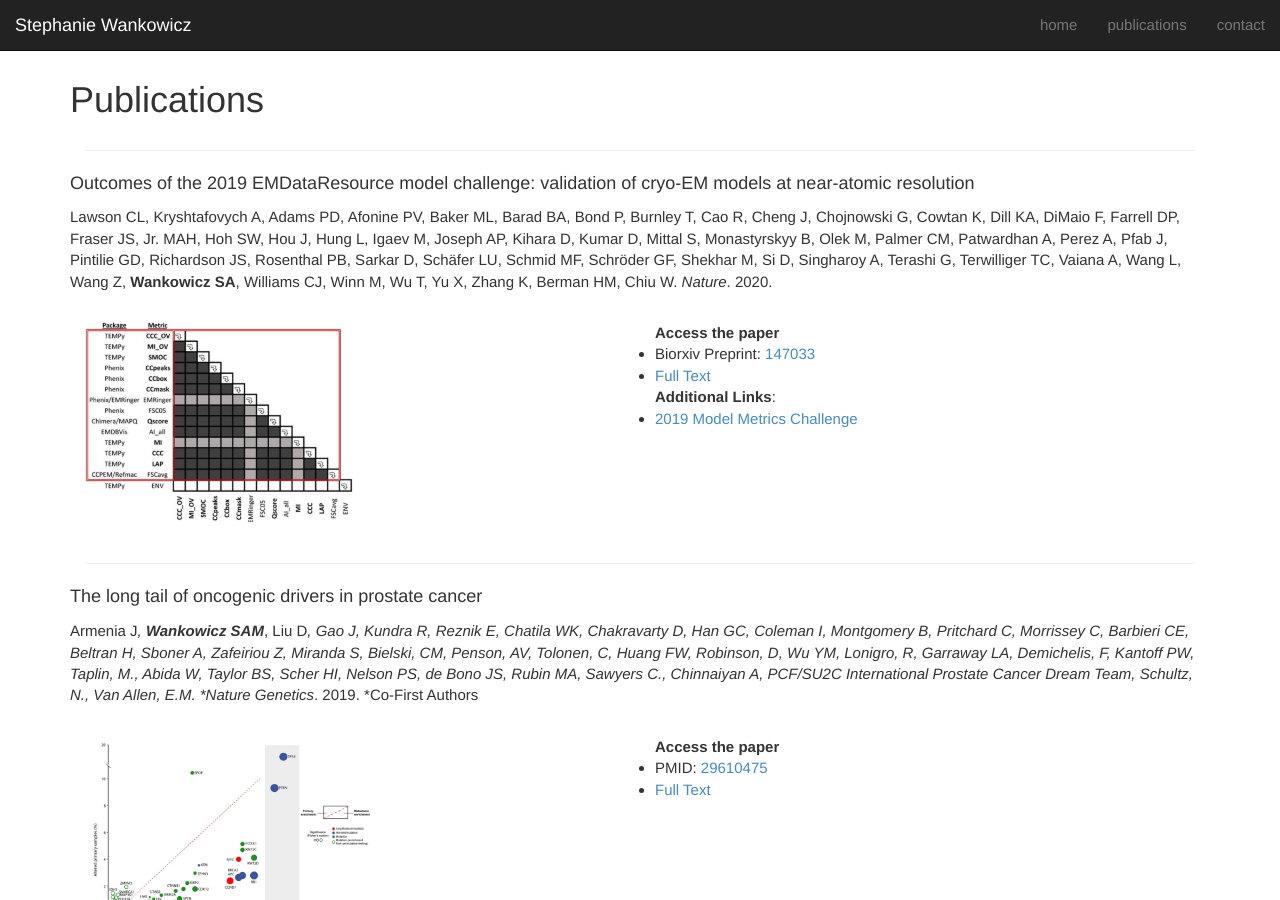
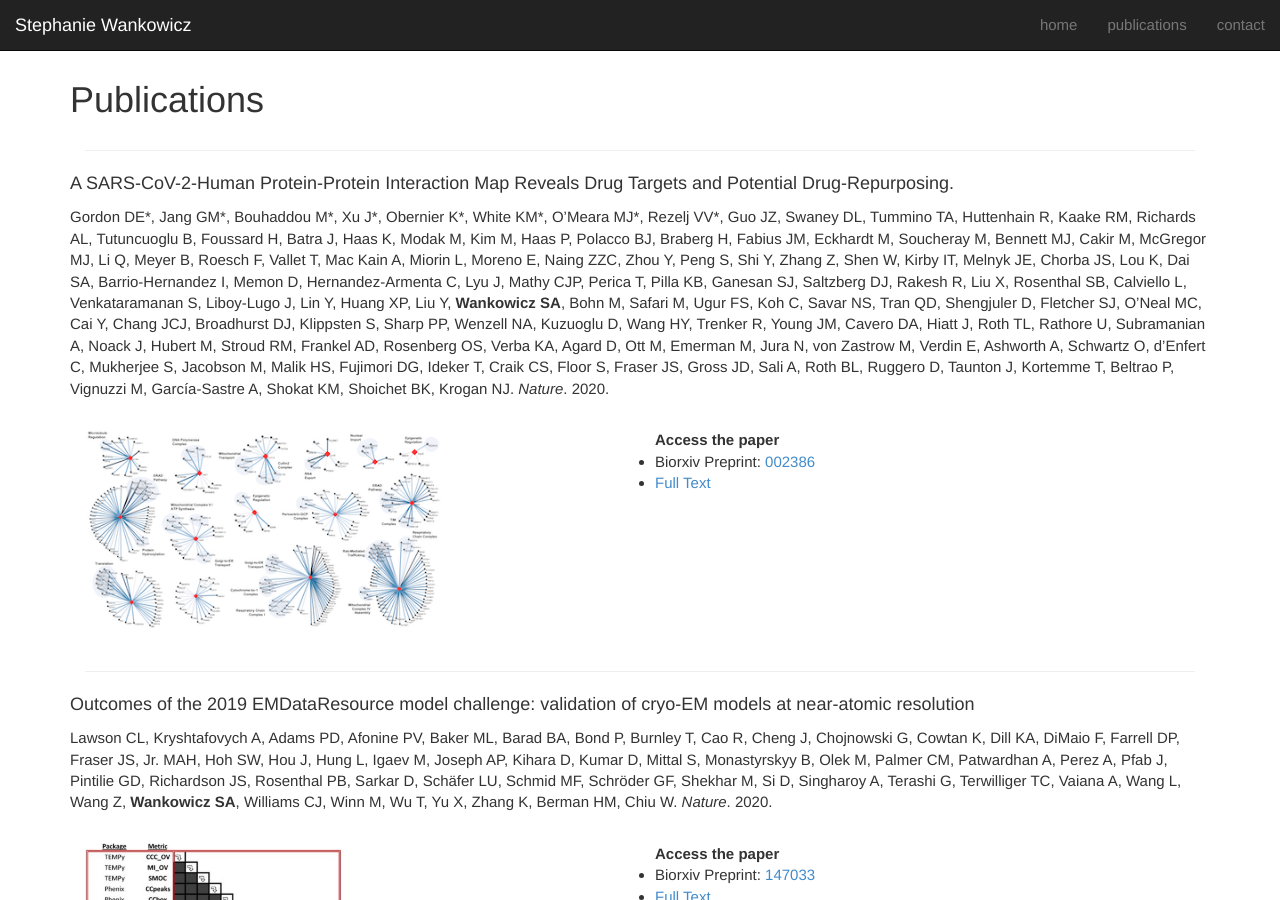
Before and after one commit to stephaniewankowicz/stephaniewankowicz.github.io, a Jekyll site: the page built from publications/index.html, in a window 1280 px wide and 900 px high. Built offline with Jekyll 4.4.1, drawn with Linux system fonts in a browser that asks for light colours; nearby versions of some CDN libraries; library files that are not in the unit come from our copies.

Commit message:
Update publications.yml
add Krogan lab publication

```diff
--- a/_data/publications.yml
+++ b/_data/publications.yml
@@ -1,3 +1,15 @@
+- title: "A SARS-CoV-2-Human Protein-Protein Interaction Map Reveals Drug Targets and Potential Drug-Repurposing."
+  citation: "Gordon DE&#42;, Jang GM&#42;, Bouhaddou M&#42;, Xu J&#42;, Obernier K&#42;, White KM&#42;, O'Meara MJ&#42;, Rezelj VV&#42;, Guo JZ, Swaney DL, Tummino TA, Huttenhain R, Kaake RM, Richards AL, Tutuncuoglu B, Foussard H, Batra J, Haas K, Modak M, Kim M, Haas P, Polacco BJ, Braberg H, Fabius JM, Eckhardt M, Soucheray M, Bennett MJ, Cakir M, McGregor MJ, Li Q, Meyer B, Roesch F, Vallet T, Mac Kain A, Miorin L, Moreno E, Naing ZZC, Zhou Y, Peng S, Shi Y, Zhang Z, Shen W, Kirby IT, Melnyk JE, Chorba JS, Lou K, Dai SA, Barrio-Hernandez I, Memon D, Hernandez-Armenta C, Lyu J, Mathy CJP, Perica T, Pilla KB, Ganesan SJ, Saltzberg DJ, Rakesh R, Liu X, Rosenthal SB, Calviello L, Venkataramanan S, Liboy-Lugo J, Lin Y, Huang XP, Liu Y, **Wankowicz SA**, Bohn M, Safari M, Ugur FS, Koh C, Savar NS, Tran QD, Shengjuler D, Fletcher SJ, O'Neal MC, Cai Y, Chang JCJ, Broadhurst DJ, Klippsten S, Sharp PP,  Wenzell NA, Kuzuoglu D, Wang HY, Trenker R, Young JM, Cavero DA, Hiatt J, Roth TL, Rathore U, Subramanian A, Noack J, Hubert M, Stroud RM, Frankel AD, Rosenberg OS, Verba KA, Agard D, Ott M, Emerman M, Jura N, von Zastrow M, Verdin E, Ashworth A, Schwartz O, d'Enfert C, Mukherjee S, Jacobson M, Malik HS, Fujimori DG, Ideker T, Craik CS, Floor S, Fraser JS, Gross JD, Sali A, Roth BL, Ruggero D, Taunton J, Kortemme T, Beltrao P, Vignuzzi M, García-Sastre A, Shokat KM, Shoichet BK, Krogan NJ. *Nature*. 2020."
+  date: '2020-04-30'
+  image: '/static/img/2020_gordon_jang_bouhaddou_xu_obernier_white_omeara_rezelj.png'
+  # pmid: ''
+  # pmcid: ''
+  biorxiv: '2020.03.22.002386'
+  pdf: 'https://www.nature.com/articles/s41586-020-2286-9.pdf'
+  #links:
+  #  - name:
+  #    url:
+
 - title: "Outcomes of the 2019 EMDataResource model challenge: validation of cryo-EM models at near-atomic resolution"
   citation: "Lawson CL, Kryshtafovych A, Adams PD, Afonine PV, Baker ML, Barad BA, Bond P, Burnley T, Cao R, Cheng J, Chojnowski G, Cowtan K, Dill KA, DiMaio F, Farrell DP, Fraser JS, Jr. MAH, Hoh SW, Hou J, Hung L, Igaev M, Joseph AP, Kihara D, Kumar D, Mittal S, Monastyrskyy B, Olek M, Palmer CM, Patwardhan A, Perez A, Pfab J, Pintilie GD, Richardson JS, Rosenthal PB, Sarkar D, Schäfer LU, Schmid MF, Schröder GF, Shekhar M, Si D, Singharoy A, Terashi G, Terwilliger TC, Vaiana A, Wang L, Wang Z, **Wankowicz SA**, Williams CJ, Winn M, Wu T, Yu X, Zhang K, Berman HM, Chiu W. *Nature*. 2020."
   date: '2020-06-19'
```
